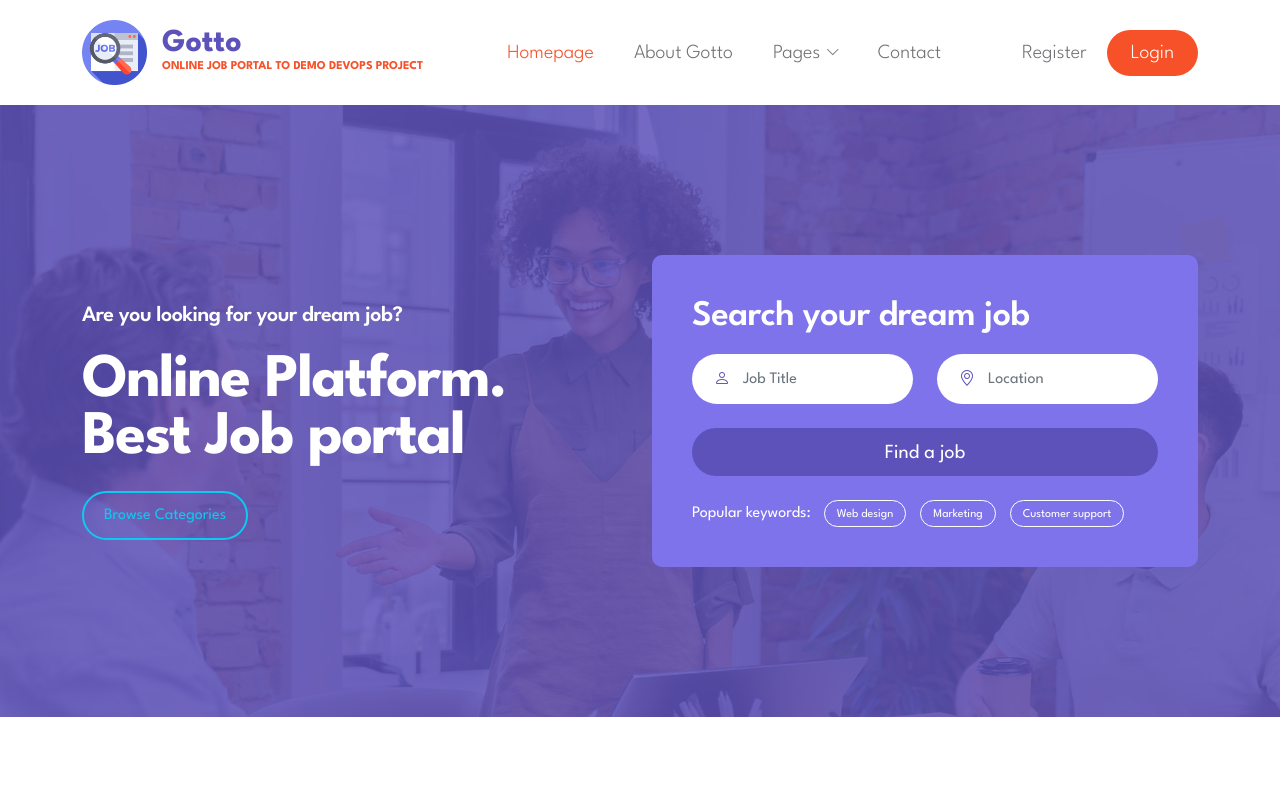
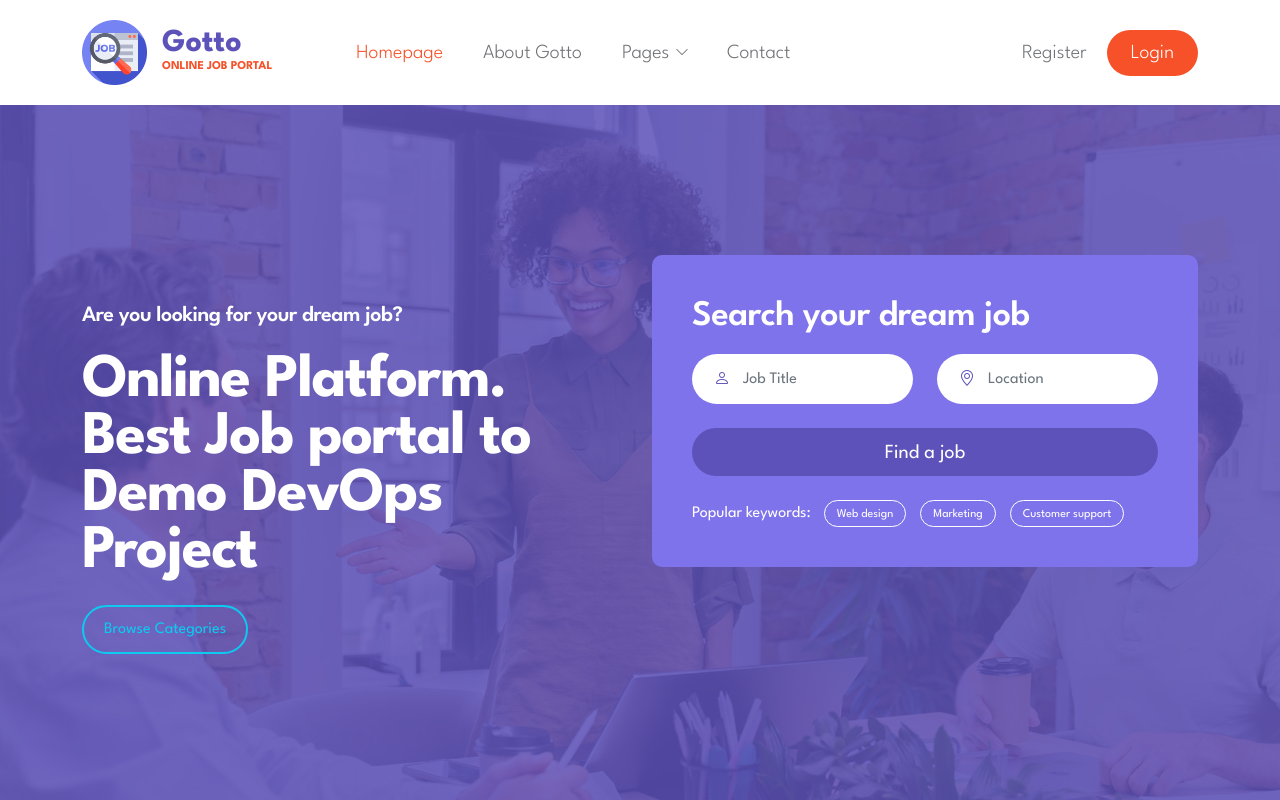
Before and after one commit to RoshniKarki321/RoshniKarki321, a plain HTML site: page index.html in a window 1280 px wide. Shown: the top 800 px of the page. Drawn offline with Linux system fonts and the light colour scheme.

Commit message:
Update index.html

```diff
--- a/index.html
+++ b/index.html
@@ -46,7 +46,7 @@ Bootstrap 5 HTML CSS Template
 
                     <div class="d-flex flex-column">
                         <strong class="logo-text">Gotto</strong>
-                        <small class="logo-slogan">Online Job Portal to Demo DevOps Project</small>
+                        <small class="logo-slogan">Online Job Portal</small>
                     </div>
                 </a>
 
@@ -102,7 +102,7 @@ Bootstrap 5 HTML CSS Template
                             <div class="hero-section-text mt-5">
                                 <h6 class="text-white">Are you looking for your dream job?</h6>
 
-                                <h1 class="hero-title text-white mt-4 mb-4">Online Platform. <br> Best Job portal</h1>
+                                <h1 class="hero-title text-white mt-4 mb-4">Online Platform. <br> Best Job portal to Demo DevOps Project</h1>
 
                                 <a href="#categories-section" class="custom-btn custom-border-btn btn">Browse Categories</a>
                             </div>
```
